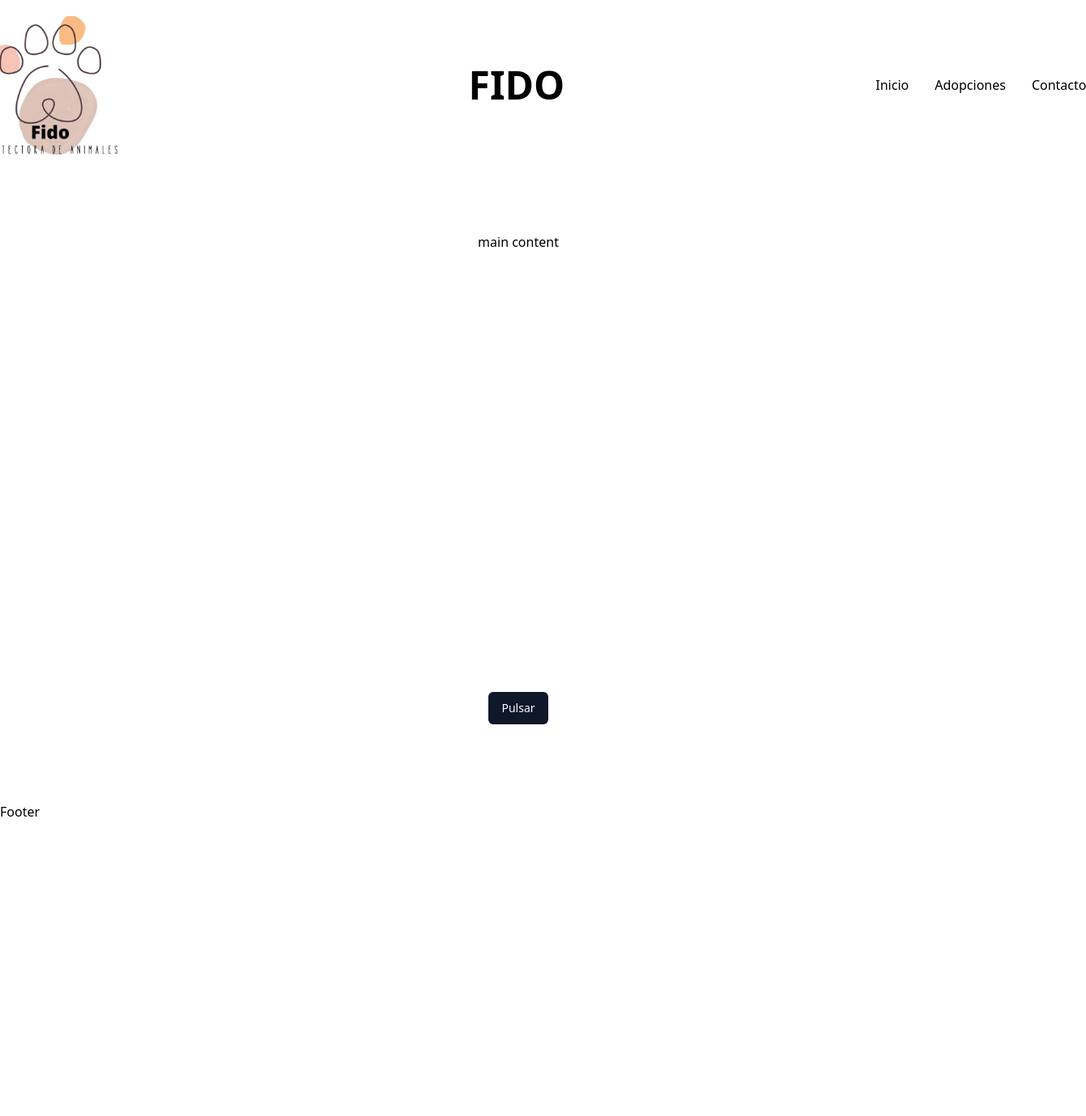
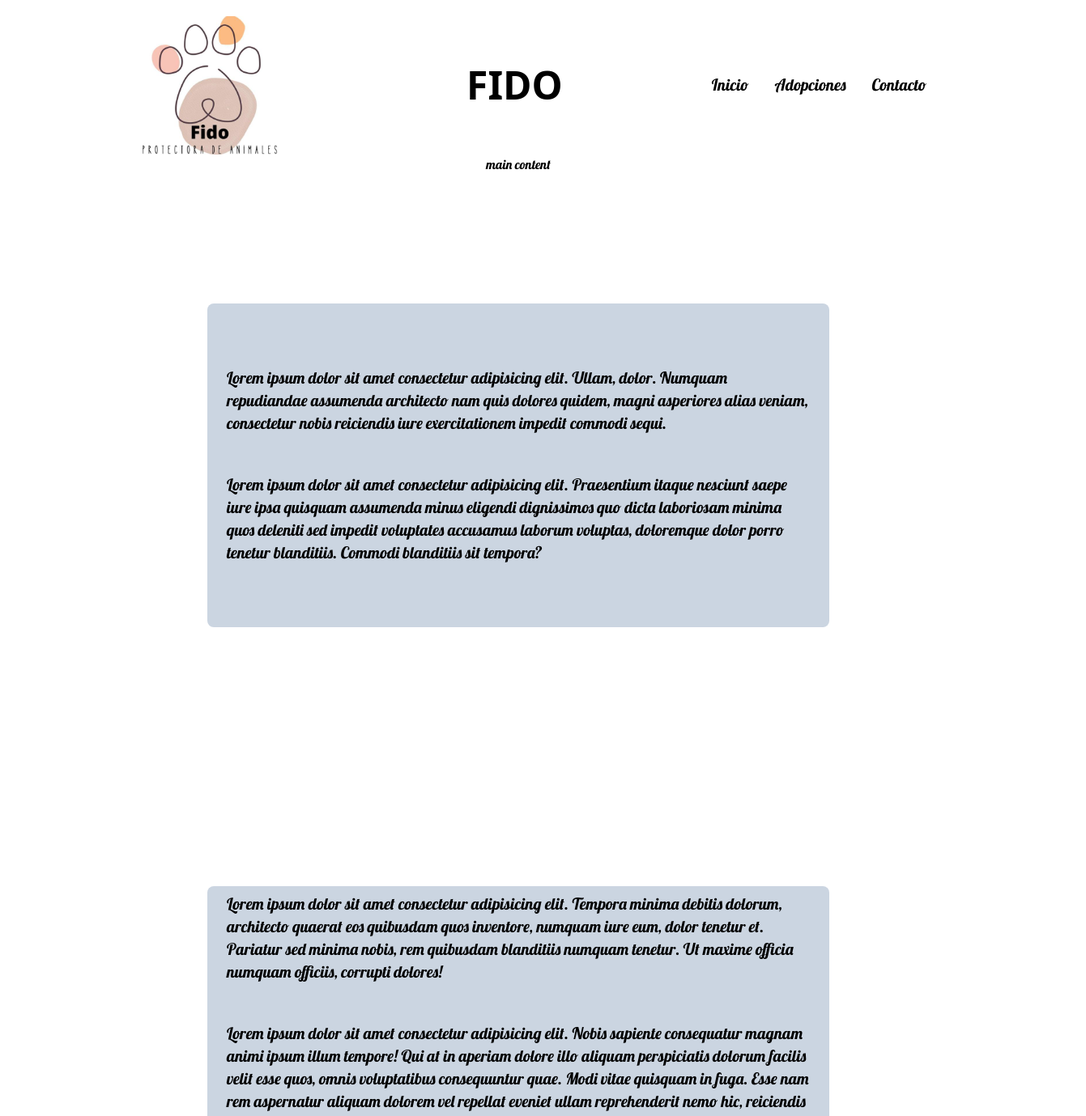
Before and after one commit to efe13dev/huellas-nextjs, a Next.js app: page / in a window 1280 px wide. Shown: the top 1379 px of the page at 81% size, 1341 px wide, since content can reach past the window. Before the commit the page ends 1015 px from the top, so only its background shows below. Built offline with nearby package versions, Linux system fonts and the light colour scheme.

Commit message:
create sections knowUs & helpUs

```diff
--- a/package.json
+++ b/package.json
@@ -9,6 +9,7 @@
     "lint": "next lint"
   },
   "dependencies": {
+    "@fontsource/lobster": "^5.0.20",
     "@radix-ui/react-slot": "^1.0.2",
     "class-variance-authority": "^0.7.0",
     "clsx": "^2.1.1",
--- a/src/app/globals.css
+++ b/src/app/globals.css
@@ -52,6 +52,10 @@
 main {
   min-height: 100vh;
 }
+body {
+  font-family: 'Lobster', system-ui;
+}
+
 /*.transparent-background {
   background-image: url('/main-background.jpg');
   background-size: cover;
--- a/src/app/layout.tsx
+++ b/src/app/layout.tsx
@@ -1,4 +1,5 @@
 import type { Metadata } from 'next';
+import '@fontsource/lobster';
 import './globals.css';
 import Header from '@/components/Header';
 import Footer from '@/components/Footer';
@@ -15,7 +16,7 @@ export default function RootLayout({
 }>): JSX.Element {
   return (
     <html lang='es'>
-      <body className='mt-5 transparent-background'>
+      <body className='mt-5'>
         <Header />
         {children}
         <Footer />
--- a/src/app/page.tsx
+++ b/src/app/page.tsx
@@ -1,13 +1,14 @@
 import { Button } from '@/components/ui/button';
-export default function Home (): JSX.Element {
+import KnowUs from '@/components/KnowUs';
+import HelpUs from '@/components/HelpUs';
+export default function Home(): JSX.Element {
+  return (
+    <main className='flex  flex-col items-center  px-24'>
+      <h1>main content</h1>
+      <KnowUs />
+      <HelpUs />
 
-  return (
-    <main className="flex min-h-screen flex-col items-center justify-between p-24">
-      <h1>main content</h1>
-
-
-
-          <Button variant="default">Pulsar</Button>
+      <Button variant='default'>Pulsar</Button>
     </main>
   );
 }
--- a/src/components/Header.tsx
+++ b/src/components/Header.tsx
@@ -1,15 +1,15 @@
 import Link from 'next/link';
 function Header(): JSX.Element {
   return (
-    <header className='flex space-x-96 justify-center items-center'>
+    <header className='flex flex-col items-center justify-center gap-12 lg:flex-row lg:justify-evenly'>
       <img
         className='w-64'
         src='./fido-logo-grande.jpeg'
         alt='logo'
       />
-      <h1 className='text-5xl font-bold'>FIDO</h1>
+      <h1 className='text-5xl font-bold font-sans'>FIDO</h1>
       <nav>
-        <ul className='flex gap-8'>
+        <ul className='flex gap-8 text-xl'>
           <li>
             <Link href='/'>Inicio</Link>
           </li>
--- /dev/null
+++ b/src/components/HelpUs.tsx
@@ -0,0 +1,28 @@
+import React from 'react';
+import { Button } from './ui/button';
+
+function HelpUs(): JSX.Element {
+  return (
+    <section className='flex flex-col gap-12 lg:m-40 m-8 rounded-lg bg-slate-300 h-[50vh] p-6 text-xl justify-center items-center'>
+      <p className='text-pretty'>
+        Lorem ipsum dolor sit amet consectetur adipisicing elit. Tempora minima
+        debitis dolorum, architecto quaerat eos quibusdam quos inventore,
+        numquam iure eum, dolor tenetur et. Pariatur sed minima nobis, rem
+        quibusdam blanditiis numquam tenetur. Ut maxime officia numquam
+        officiis, corrupti dolores!
+      </p>
+      <p className='text-pretty'>
+        Lorem ipsum dolor sit amet consectetur adipisicing elit. Nobis sapiente
+        consequatur magnam animi ipsum illum tempore! Qui at in aperiam dolore
+        illo aliquam perspiciatis dolorum facilis velit esse quos, omnis
+        voluptatibus consequuntur quae. Modi vitae quisquam in fuga. Esse nam
+        rem aspernatur aliquam dolorem vel repellat eveniet ullam reprehenderit
+        nemo hic, reiciendis suscipit expedita quam dicta sapiente dignissimos
+        voluptates quod!
+      </p>
+      <Button className='w-fit'>Donar</Button>
+    </section>
+  );
+}
+
+export default HelpUs;
--- /dev/null
+++ b/src/components/KnowUs.tsx
@@ -0,0 +1,23 @@
+import React from 'react';
+
+function KnowUs(): JSX.Element {
+  return (
+    <section className='flex flex-col gap-12 lg:m-40 m-8 rounded-lg bg-slate-300 h-[50vh] p-6 text-xl justify-center'>
+      <p className='text-pretty'>
+        Lorem ipsum dolor sit amet consectetur adipisicing elit. Ullam, dolor.
+        Numquam repudiandae assumenda architecto nam quis dolores quidem, magni
+        asperiores alias veniam, consectetur nobis reiciendis iure
+        exercitationem impedit commodi sequi.
+      </p>
+      <p className='text-pretty'>
+        Lorem ipsum dolor sit amet consectetur adipisicing elit. Praesentium
+        itaque nesciunt saepe iure ipsa quisquam assumenda minus eligendi
+        dignissimos quo dicta laboriosam minima quos deleniti sed impedit
+        voluptates accusamus laborum voluptas, doloremque dolor porro tenetur
+        blanditiis. Commodi blanditiis sit tempora?
+      </p>
+    </section>
+  );
+}
+
+export default KnowUs;
```
Also changed, not shown: 1 other file (tests, documents, lock files or other folders).
